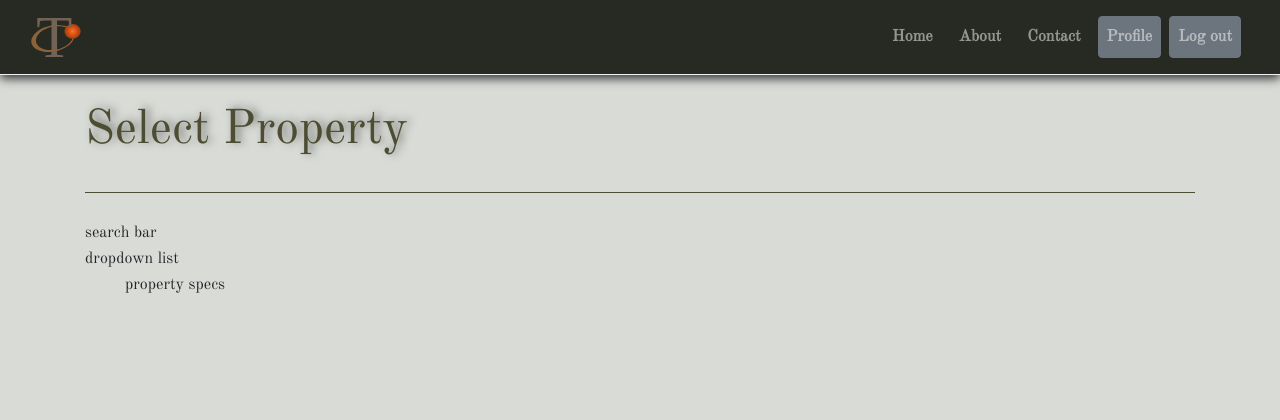
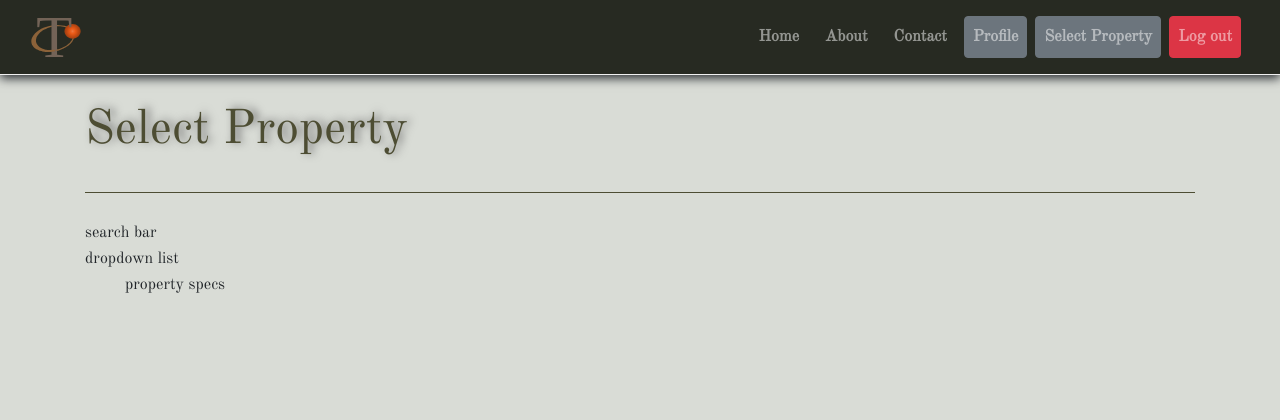
Before and after one commit to TIDICO-Solutions/tidico_solutions, a Django app: page /e_reg/select_property/ in a window 1280 px wide. Shown: the top 420 px of the page. Run offline with Django 3.2, Linux system fonts and the light colour scheme; the first user in the database is signed in; some libraries are stand-ins or nearby versions.

Commit message:
Update CSS

```diff
--- a/assets/css/layout.css
+++ b/assets/css/layout.css
@@ -41,12 +41,8 @@ body {
   background-color: rgba(73,74,79,.9);
 }
 
-/* .container {
-  flex-grow: 1;
-} */
-
 /* --------------------
-        Nav
+      Nav
 -------------------- */
 
 .bg-gradient {
@@ -56,20 +52,12 @@ body {
   box-shadow: 0 3px 10px;
 }
 
-nav {
-  font-size: 1.05em;
-}
-
-nav a:hover {
-  font-size: 1.1em;
-}
-
 .navbar-dark .navbar-toggler {
   border-color: #696969;
 }
 
 /* --------------------
-        Content
+      Content
 -------------------- */
 
 .title {
@@ -91,7 +79,7 @@ div.homebanner hr {
 }
 
 /* --------------------
-        Footer
+      Footer
 -------------------- */
 
 .main-footer {
--- a/templates/layout.html
+++ b/templates/layout.html
@@ -26,7 +26,8 @@
               <a class="nav-item nav-link btn mr-2 my-2" href="{% url 'contact' %}"><strong>Contact</strong></a>
               {% if user.is_authenticated %}
               <a class="nav-item nav-link btn mr-2 my-2 btn-secondary" href="{% url 'e_reg:my_profile' %}"><strong>Profile</strong></a>
-              <a class="nav-item nav-link btn mr-2 my-2 btn-secondary" href="{% url 'e_reg:logout' %}"><strong>Log out</strong></a>
+              <a class="nav-item nav-link btn mr-2 my-2 btn-secondary" href="{% url 'e_reg:select_property' %}"><strong>Select Property</strong></a>
+              <a class="nav-item nav-link btn mr-2 my-2 btn-secondary btn-danger" href="{% url 'e_reg:logout' %}"><strong>Log out</strong></a>
               {% else %}
               <a class="nav-item nav-link btn mr-2 my-2 btn-secondary" href="{% url 'e_reg:login' %}"><strong>Login</strong></a>
               <a class="nav-item nav-link btn mr-2 my-2 btn-secondary" href="{% url 'forgot_password' %}"><strong>Forgot Password?</strong></a>
```
